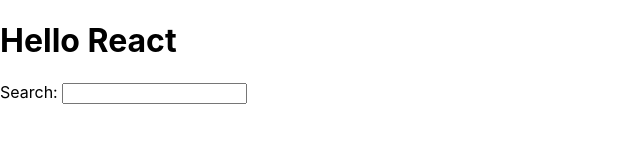
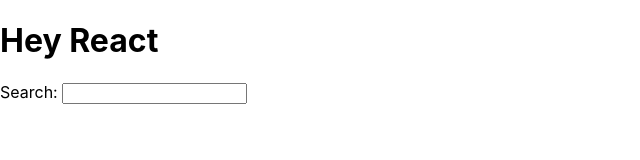
Before and after one commit to brian23662/ReactApp, a React (Create React App) app: page / in a window 1280 px wide. Shown: the top 160 px of the page, without its empty margins (0-640 px from the left). Built offline with nearby package versions, Linux system fonts and the light colour scheme.

Commit message:
hey react with search bar

```diff
--- a/src/App.js
+++ b/src/App.js
@@ -1,12 +1,16 @@
 import * as React from 'react';
 
+const welcome = {
+  greeting: 'Hey',
+  title: 'React',
+};
+
 function App() {
-  // you can do something in between
-  const title = 'React';
-
   return (
     <div>
-      <h1>Hello {title}</h1>
+      <h1>
+        {welcome.greeting} {welcome.title}
+      </h1>
 
       <label htmlFor="search">Search: </label>
       <input id="search" type="text" />
```
